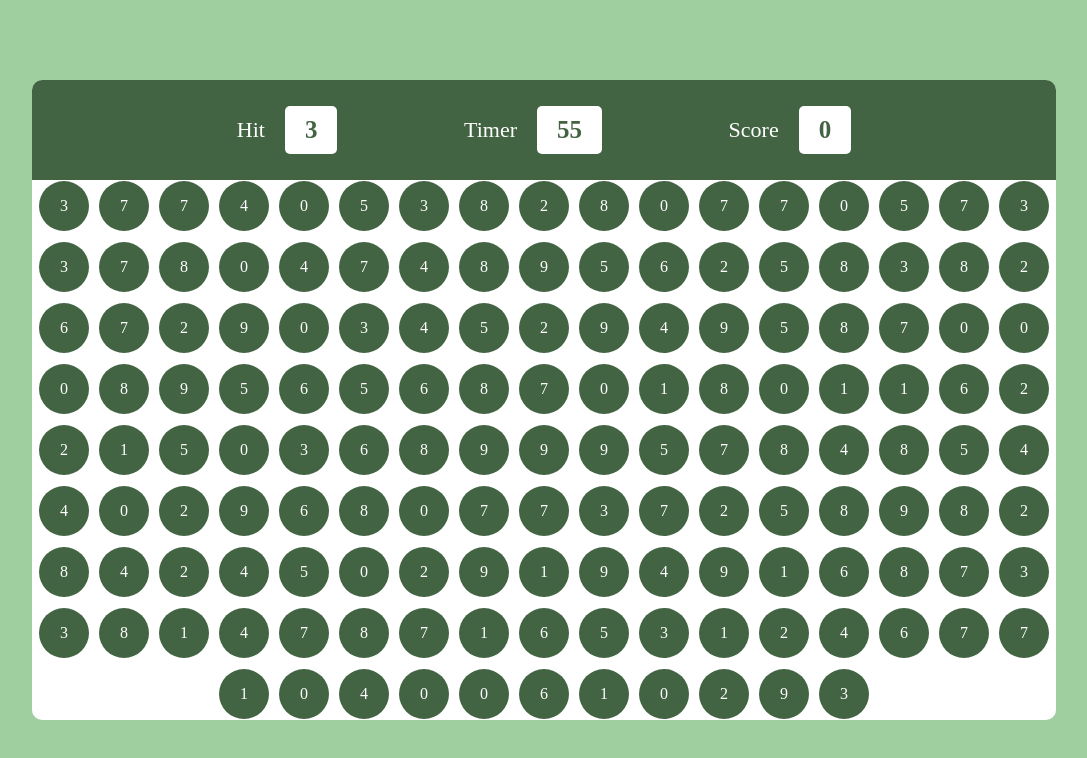
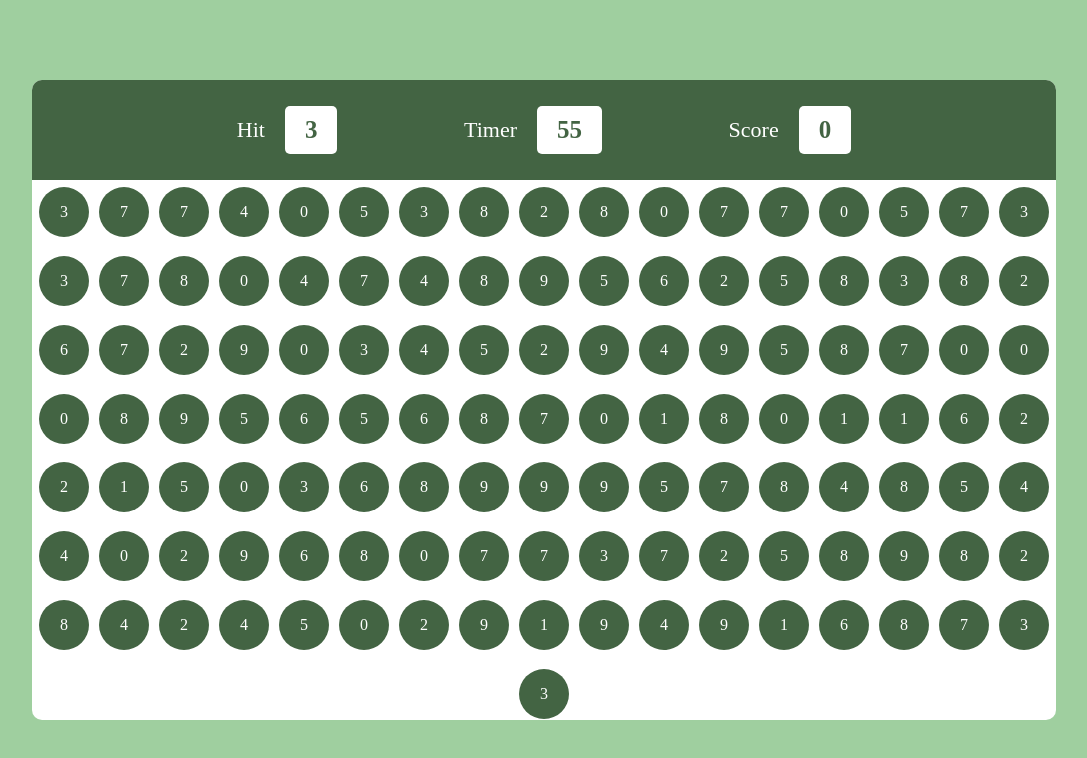
Before and after one commit to Harshg1905/Bubble-Game-, a plain HTML site: page index.html in a window 1280 px wide. Shown: the whole page, without its empty margins (96-1183 px from the left). Drawn offline with Linux system fonts and the light colour scheme.

Commit message:
Bubble Size Update

```diff
--- a/javascript/script.js
+++ b/javascript/script.js
@@ -10,7 +10,7 @@ function scoreincrease(){
 function makebubble(){
     var clutter = "";
 
-for(var i=1; i<=147;i++){
+for(var i=1; i<=120;i++){
     var rn = Math.floor(Math.random()*10)
     clutter += `<div class="bubble">${rn}</div>`;
 }
--- a/style/style.css
+++ b/style/style.css
@@ -73,6 +73,7 @@ html,body{
     justify-content: center;
     align-items: center;
     color: white;
+    margin-top: 6px;
     height: 50px;
     width: 50px;
     background-color: rgb(67, 100, 67);
```
